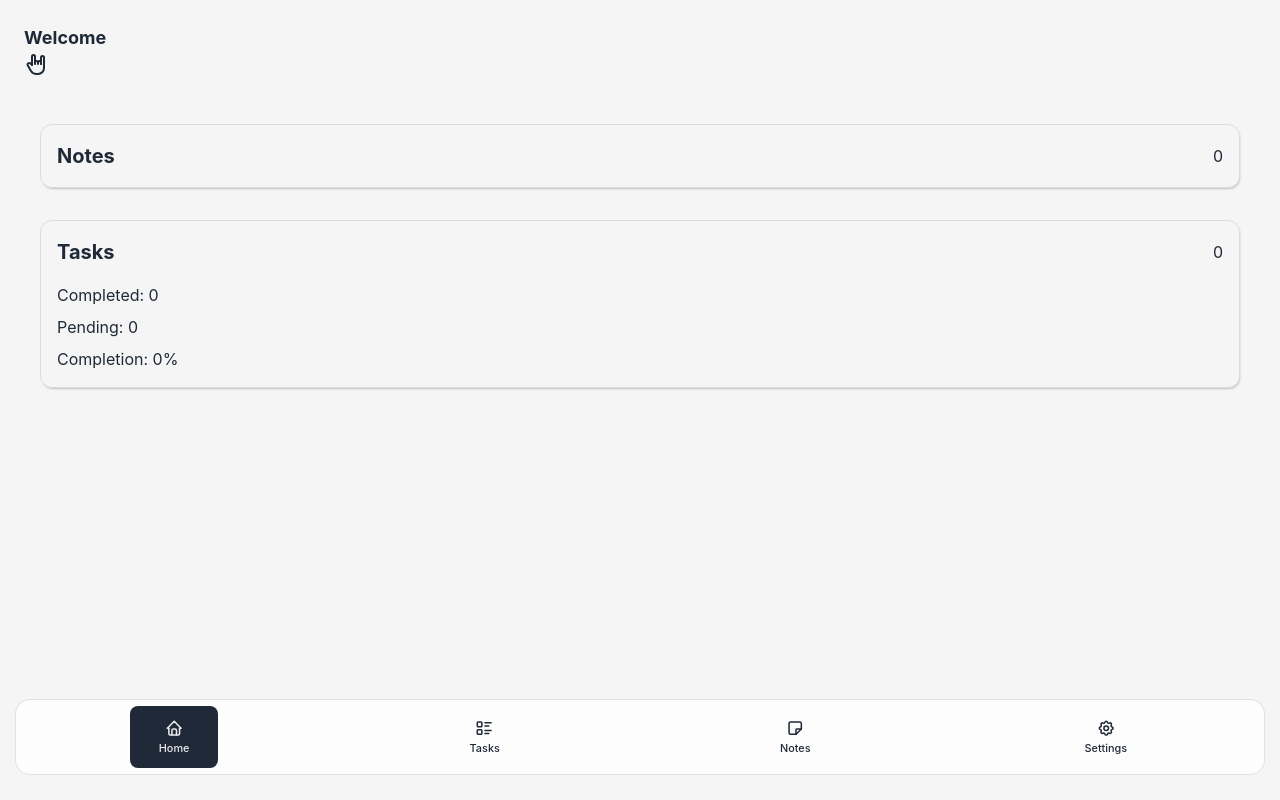
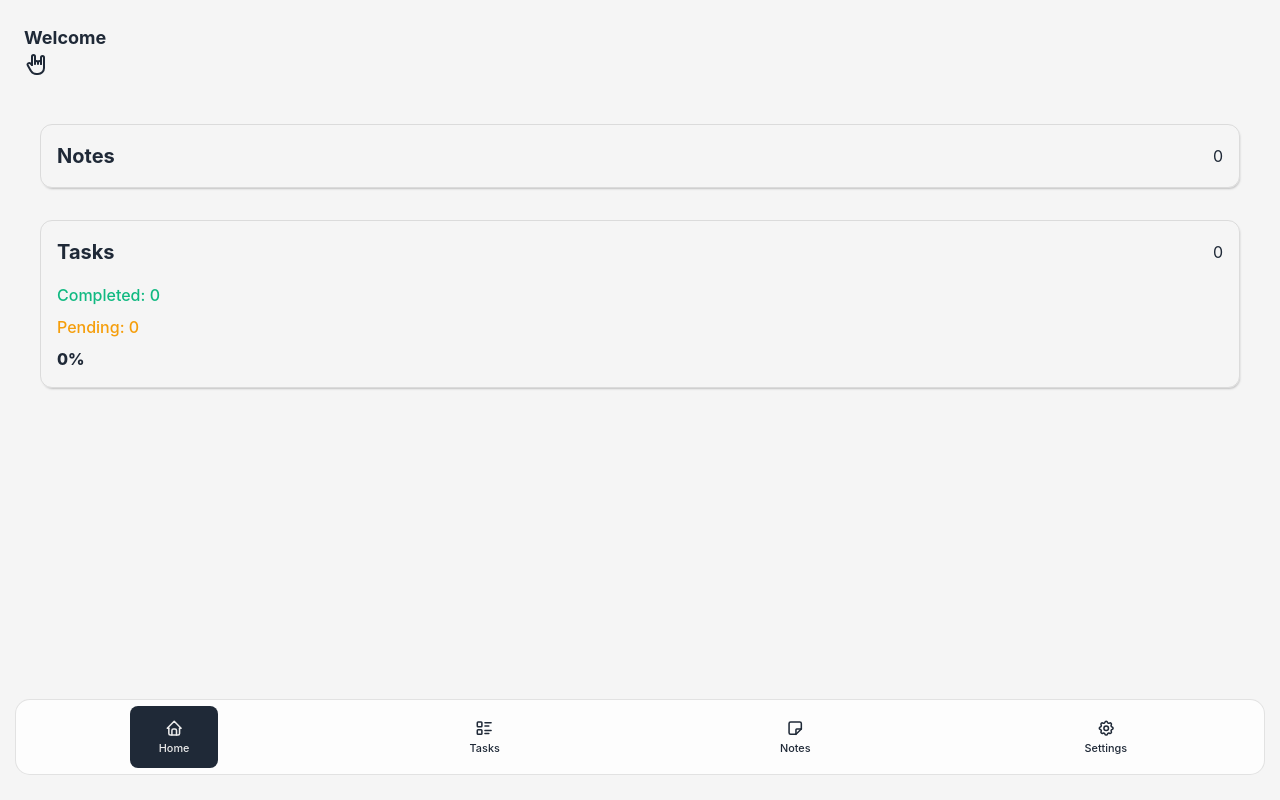
Before and after one commit to pheduarte/Learning-Tracker-React, a React (Vite) app: page / in a window 1280 px wide. Built offline with nearby package versions, Linux system fonts and the light colour scheme; no server answers; the database is empty.

Commit message:
feat: enhance dashboard stats styling with new CSS classes

```diff
--- a/src/components/MainDashboard.tsx
+++ b/src/components/MainDashboard.tsx
@@ -68,9 +68,9 @@ function Dashboard({ onNavigate }: DashboardProps) {
           </div>
 
           <div className="dashboard-stats-body">
-            <p>Completed: {stats.completed}</p>
-            <p>Pending: {stats.activeTasks}</p>
-            <p>Completion: {stats.completionPercentage}%</p>
+            <p className="dashboard-stat-completed">Completed: {stats.completed}</p>
+            <p className="dashboard-stat-pending">Pending: {stats.activeTasks}</p>
+            <p className="dashboard-stat-completion">{stats.completionPercentage}%</p>
           </div>
         </div>
       </button>
--- a/src/index.css
+++ b/src/index.css
@@ -9,6 +9,7 @@
   --color-primary: #3b82f6;
   --color-secondary: #10b981;
   --color-danger: #ef4444;
+  --color-warning: #f59e0b;
   --color--border-dark: #61626459;
   --color--border-light: #83838339;
 }
@@ -366,3 +367,18 @@
   align-items: flex-start;
   gap: 0.5rem;
 }
+
+.dashboard-stat-completed {
+  color: var(--color-secondary);
+  font-weight: 500;
+}
+
+.dashboard-stat-pending {
+  color: var(--color-warning);
+  font-weight: 500;
+}
+
+.dashboard-stat-completion {
+  color: var(--color-success);
+  font-weight: 800;
+}
```
